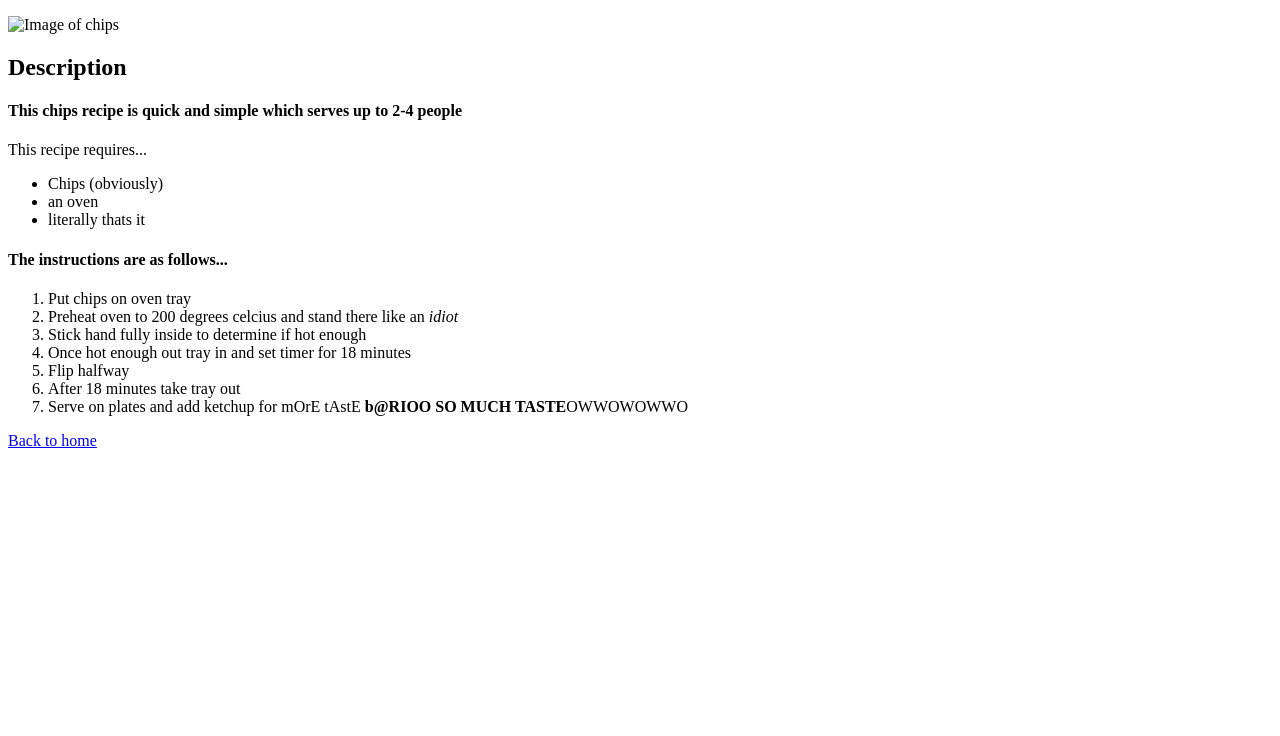
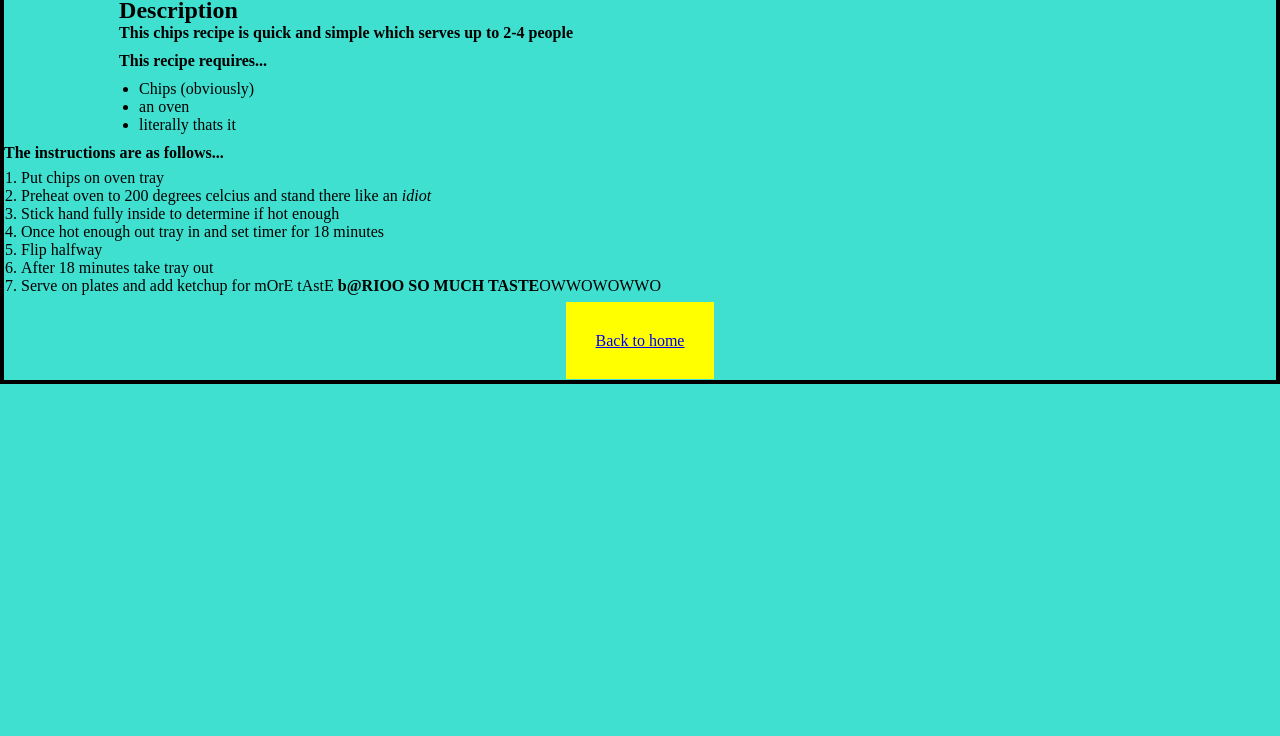
Before and after one commit to CoDinAIy/Odin-Recipe, a plain HTML site: page recipes/Chips.html in a window 1280 px wide. Shown: the part 64-800 px from the top of the page. Drawn offline with Linux system fonts and the light colour scheme.

Commit message:
updated using css selectors and use of box model/inline and block features

```diff
--- a/recipes/Chips.html
+++ b/recipes/Chips.html
@@ -3,29 +3,36 @@
   <head>
     <meta charset="UTF-8">
     <title>Chips recipe</title>
+    <link rel="stylesheet" href="chips.css"/>
   </head>
 
-  <body>
+  <body class="body">
+    <div class="card">
+      <div class="images">
+        <img src="./images/chips.jpg" alt="Image of chips">
+        <div class="content">
           <h1>Chips</h1>
-    <img src="./images/chips.jpg" alt="Image of chips">
-    <h2>Description</h2>
-    <h4>This chips recipe is <strong>quick</strong> and <strong>simple</strong> which serves up to 2-4 people</h4>
-    <p>This recipe requires...</p>
+          <h2 class="main-description">Description</h2>
+          <h4 class="disclaimer">This chips recipe is quick and simple which serves up to 2-4 people</h4>
+          <p class="prelist one"><span> This recipe requires...</span></span></p>
           <ul>
             <li>Chips (obviously)</li>
             <li>an oven</li>
             <li>literally thats it</li>
           </ul>
-    <h4>The instructions are as follows...</h4>
+        </div>
+        <p class="prelist"><span>The instructions are as follows...</span></p>
         <ol>
           <li>Put chips on oven tray</li>
-        <li>Preheat oven to 200 degrees celcius and stand there like an <em>idiot</em></li>
-        <li>Stick hand fully inside to determine if hot enough</li>
-        <li>Once hot enough out tray in and set timer for 18 minutes</li>
-        <li>Flip halfway</li>
+          <li>Preheat oven to 200 degrees celcius and stand there like an <em>idiot</em></li>              <li>Stick hand fully inside to determine if hot enough</li>
+          <li>Once hot enough out tray in and set timer for 18 minutes</li>              <li>Flip halfway</li>
           <li>After 18 minutes take tray out</li>
           <li>Serve on plates and add ketchup for mOrE tAstE <strong>b@RIOO SO MUCH TASTE</strong>OWWOWOWWO</li>
         </ol>
-    <a href="../index.html" target="_self" rel="noopener noreferrer">Back to home</a>
+      </div>
+      <div class="return">
+        <a href="../index.html" target="_self" rel="noopener noreferrer"><span>Back to home</a>
+      </div>
+    </div>
   </body>
 </html>
--- /dev/null
+++ b/recipes/chips.css
@@ -0,0 +1,56 @@
+* {
+    margin: 0;
+    padding: 0;
+    box-sizing: border-box;
+}
+
+body {
+    background-color: turquoise;
+}
+
+.card {
+    border: 4px solid black;
+    height: auto;
+}
+
+
+.content {
+    display: inline-block;
+    width: 650px;
+    vertical-align: top;
+}
+
+ol {
+    padding: 7px;
+    margin-left: 10px;
+}
+
+.prelist {
+    margin-top: 10px;
+    font-weight: 900;
+
+}
+
+h1 {
+    text-align: center;
+    margin: 10px 0px;
+
+}
+
+.prelist.one {
+    margin-bottom: 10px;
+}
+
+ul {
+    margin-left: 20px;
+}
+
+.return {
+    text-align: center;
+    padding: 30px;
+}
+
+a {
+    background-color: yellow;
+    padding: 30px;
+}
```
Lines whose indentation alone changed are shown as unchanged.
